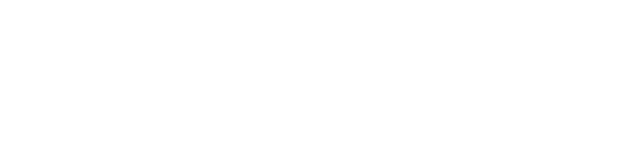
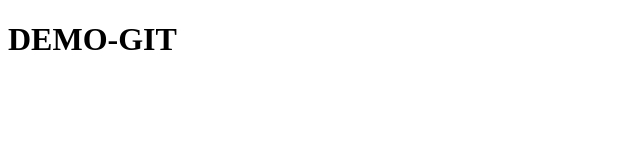
Before and after one commit to Duchuy27602/demo-git, a plain HTML site: page index.html in a window 1280 px wide. Shown: the whole page, without its empty margins (0-640 px from the left). Drawn offline with Linux system fonts and the light colour scheme.

Commit message:
Test commit

```diff
--- a/index.html
+++ b/index.html
@@ -3,9 +3,9 @@
 <head>
     <meta charset="UTF-8">
     <meta name="viewport" content="width=device-width, initial-scale=1.0">
-    <title>Document</title>
+    <title>Document123</title>
 </head>
 <body>
-
+    <h1>DEMO-GIT</h1>
 </body>
 </html>
--- /dev/null
+++ b/style.css
@@ -0,0 +1,3 @@
+*{
+  padding: 0;
+}
```
